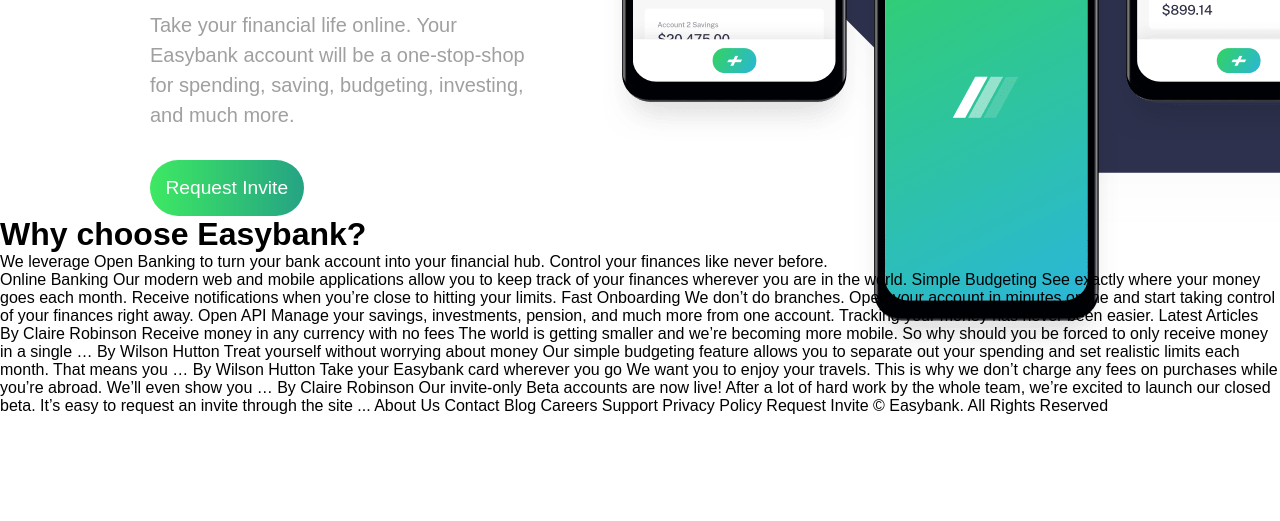
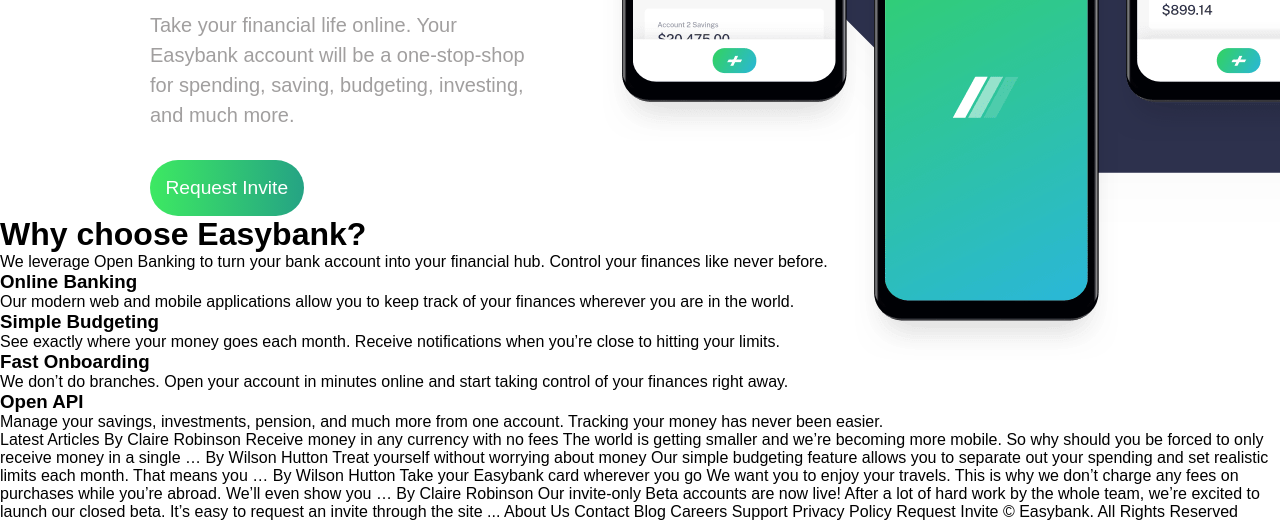
Before and after one commit to Trend20/easybankLandingPage, a plain HTML site: page index.html in a window 1280 px wide. Shown: the part 539-1060 px from the top of the page. Before the commit the page ends 954 px from the top, so only its background shows below. Drawn offline with Linux system fonts and the light colour scheme.

Commit message:
services-container

```diff
--- a/index.html
+++ b/index.html
@@ -49,25 +49,33 @@
         your finances like never before.
       </p>
      </div>
+     <div class="services">
+       <div class="online">
+         <h3>Online Banking</h3>
+         <p>Our modern web and mobile applications allow you to keep track of your finances
+          wherever you are in the world.
+        </p>
+       </div>
+       <div class="Simple">
+        <h3> Simple Budgeting</h3>
+        <p>See exactly where your money goes each month. Receive notifications when you’re
+          close to hitting your limits.
+       </p>
+      </div>
+      <div class="fast">
+        <h3>Fast Onboarding</h3>
+        <p> We don’t do branches. Open your account in minutes online and start taking control
+          of your finances right away.
+       </p>
+      </div>
+      <div class="open">
+        <h3>Open API</h3>
+        <p>  Manage your savings, investments, pension, and much more from one account. Tracking
+          your money has never been easier.
+       </p>
+      </div>
+     </div>
   </div>
-
-  Online Banking
-  Our modern web and mobile applications allow you to keep track of your finances
-  wherever you are in the world.
-
-  Simple Budgeting
-  See exactly where your money goes each month. Receive notifications when you’re
-  close to hitting your limits.
-
-  Fast Onboarding
-  We don’t do branches. Open your account in minutes online and start taking control
-  of your finances right away.
-
-  Open API
-  Manage your savings, investments, pension, and much more from one account. Tracking
-  your money has never been easier.
-
-
 
   Latest Articles
 
```
